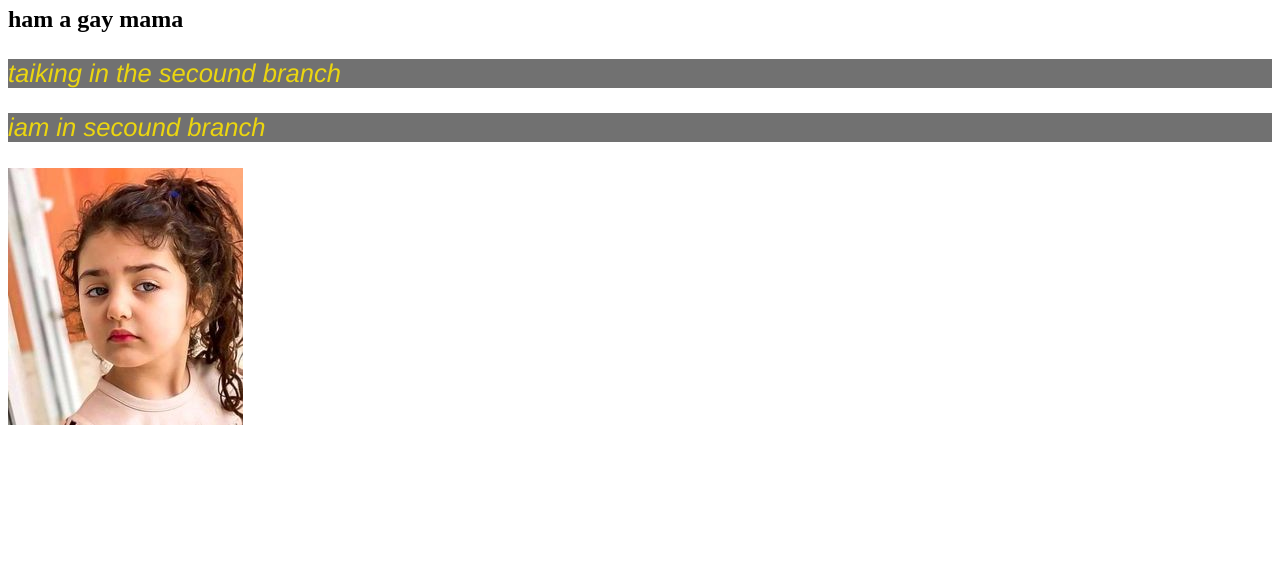
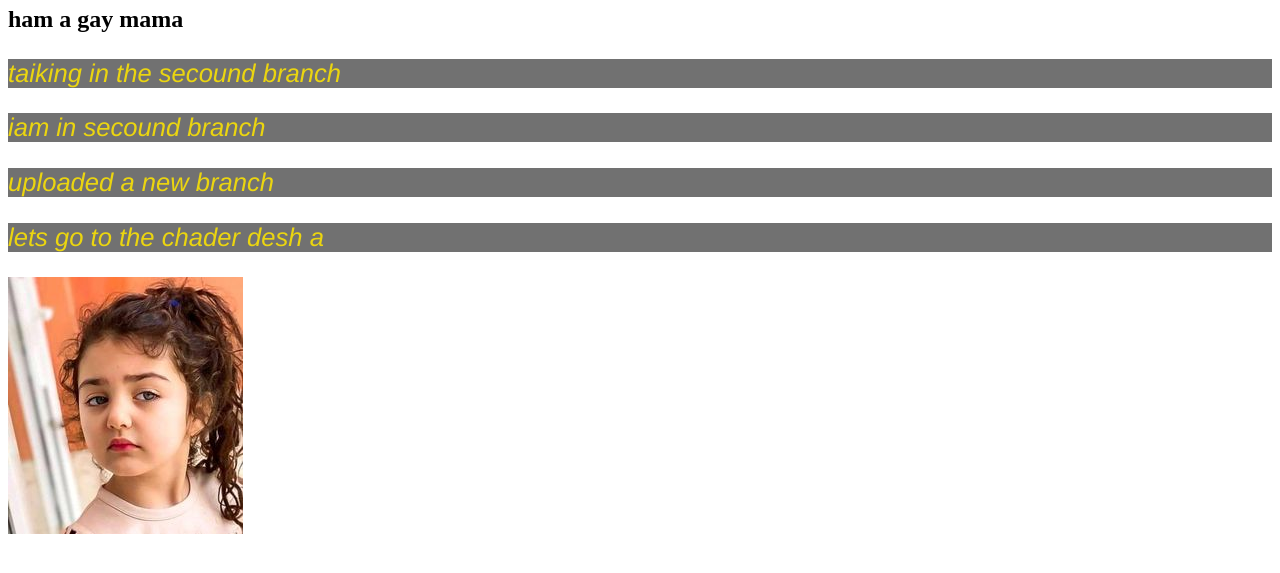
Before and after one commit to jannat709/1st-web, a plain HTML site: page index.html in a window 1280 px wide. Shown: the part 155-728 px from the top of the page. Drawn offline with Linux system fonts and the light colour scheme.

Commit message:
added some code

```diff
--- a/index.html
+++ b/index.html
@@ -13,6 +13,8 @@
     <h2>ham a gay mama</h2>
     <p>taiking in the secound branch</p>
     <p>iam in secound branch</p>
+    <p>uploaded a new branch</p>
+    <p>lets go to the chader desh a</p>
     <img src="anahita.jpg">
 </body>
 </html>
```
